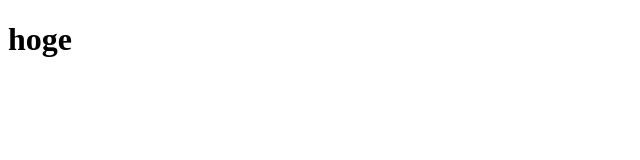
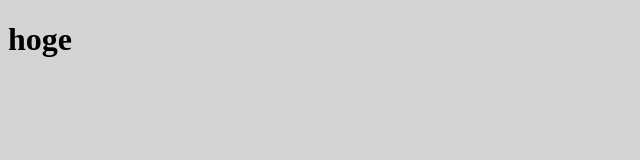
Before and after one commit to NakashimaNozomi/BlueGiant, a plain HTML site: page index.html in a window 1280 px wide. Shown: the whole page, without its empty margins (0-640 px from the left). Drawn offline with Linux system fonts and the light colour scheme.

Commit message:
css足した

```diff
--- /dev/null
+++ b/index.css
@@ -0,0 +1,3 @@
+body {
+  background: lightgray;
+}
--- a/index.html
+++ b/index.html
@@ -2,6 +2,7 @@
 <html>
   <head>
     <title>こんにちは</title>
+    <link rel="stylesheet" href="./index.css">
   </head>
   <body>
     <h1>hoge</h1>
```
